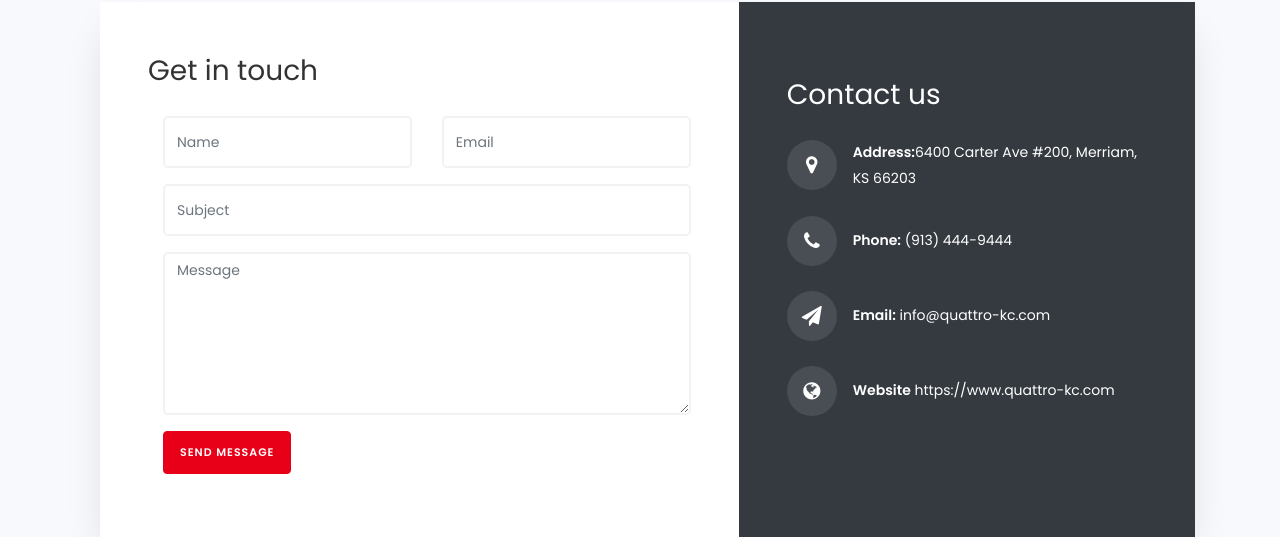
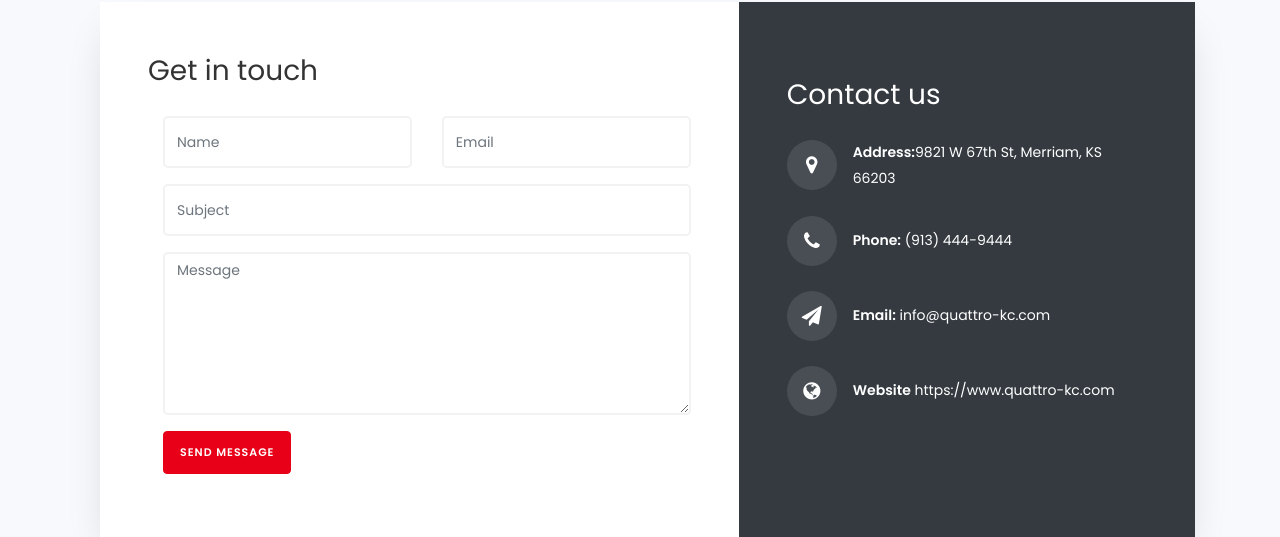
Before and after one commit to Wassimaly/Quattro-Motors, a Django app: page /contact.html in a window 1280 px wide. Shown: the part 764-1301 px from the top of the page. Run offline with Django 3.2, Linux system fonts and the light colour scheme; some libraries are stand-ins or nearby versions.

Commit message:
Update contact.html

```diff
--- a/website/templates/contact.html
+++ b/website/templates/contact.html
@@ -165,7 +165,7 @@
 					        			<span class="fa fa-map-marker"></span>
 					        		</div>
 					        		<div class="text pl-3">
-						            <p><span>Address:</span><a href="https://goo.gl/maps/TLkCmDRiedScoqtAA" target="_blank">6400 Carter Ave #200, Merriam, KS 66203</a></p>
+						            <p><span>Address:</span><a href="https://maps.app.goo.gl/hij4XR3YZ8s3rG7Z7" target="_blank">9821 W 67th St, Merriam, KS 66203</a></p>
 						          </div>
 					          </div>
 					        	<div class="dbox w-100 d-flex align-items-center">
```
